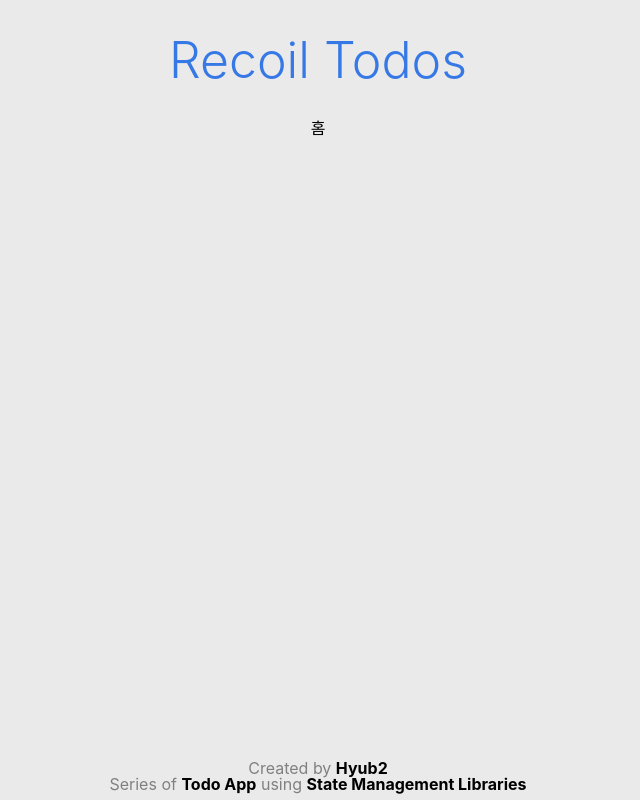
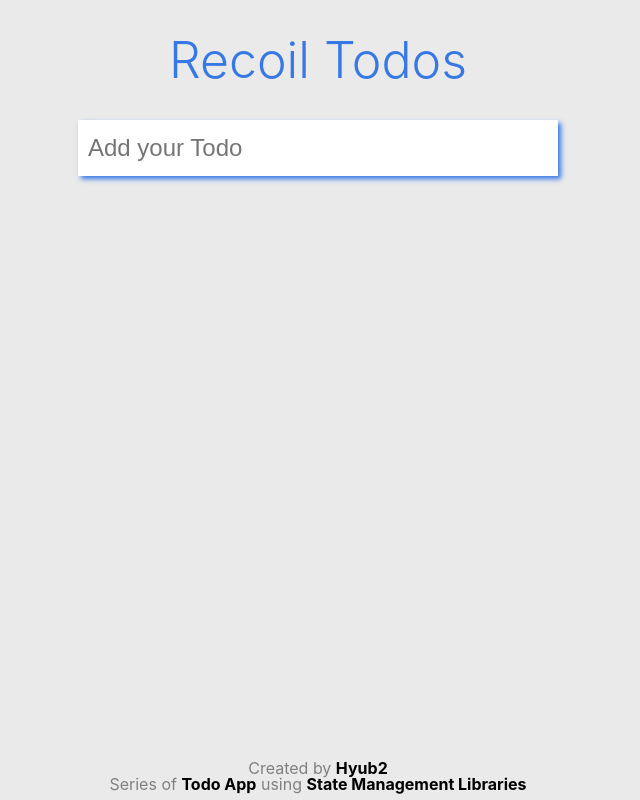
Before and after one commit to thwlckd/recoil-todo, a React (Create React App) app: page / in a window 1280 px wide. Shown: the whole page, without its empty margins (322-962 px from the left). Built offline with nearby package versions, Linux system fonts and the light colour scheme.

Commit message:
Feat: Input, TodoList 컴포넌트 작업 및 todo add 기능 추가

```diff
--- a/src/App.tsx
+++ b/src/App.tsx
@@ -1,14 +1,17 @@
 import GlobalStyle from './style/GlobalStyle';
 import Home from './pages/Home';
 import Layout from './components/Layout';
+import { RecoilRoot } from 'recoil';
 
 function App() {
   return (
     <>
       <GlobalStyle />
-      <Layout>
-        <Home />
-      </Layout>
+      <RecoilRoot>
+        <Layout>
+          <Home />
+        </Layout>
+      </RecoilRoot>
     </>
   );
 }
--- /dev/null
+++ b/src/components/Input.tsx
@@ -0,0 +1,47 @@
+import { useRef } from 'react';
+import { useRecoilState } from 'recoil';
+import styled from 'styled-components';
+import { todoListState } from '../store/atoms';
+
+const Input = () => {
+  const inputRef = useRef<HTMLInputElement>(null);
+  const [todoList, setTodoList] = useRecoilState(todoListState);
+
+  const handleAddTodo = (e: React.KeyboardEvent) => {
+    const input = inputRef.current?.value;
+
+    if (e.key !== 'Enter' || !input) return;
+
+    setTodoList((prev) => [
+      ...prev,
+      {
+        id: todoList.length + 1,
+        content: input,
+        isComplete: false,
+      },
+    ]);
+
+    inputRef.current.value = '';
+  };
+
+  return (
+    <InputTag
+      placeholder='Add your Todo'
+      ref={inputRef}
+      onKeyDown={handleAddTodo}
+    />
+  );
+};
+
+export default Input;
+
+const InputTag = styled.input`
+  width: 80%;
+  height: 7dvh;
+  padding: 0;
+  border: none;
+  outline-color: #ff7e79;
+  box-shadow: 3px 3px 5px #3678e5;
+  font-size: 24px;
+  text-indent: 10px;
+`;
--- /dev/null
+++ b/src/components/TodoList.tsx
@@ -0,0 +1,63 @@
+import { useRecoilValue } from 'recoil';
+import { todoListState } from '../store/atoms';
+import { Children } from 'react';
+import styled from 'styled-components';
+
+const TodoList = () => {
+  const todoList = useRecoilValue(todoListState);
+
+  return (
+    <TodoContainer>
+      {Children.toArray(
+        todoList.map(({ id, content, isComplete }) => (
+          <TodoWrapper>
+            <Toggle type='checkbox' />
+            <Text>{content}</Text>
+            <Button>Remove</Button>
+          </TodoWrapper>
+        ))
+      )}
+    </TodoContainer>
+  );
+};
+
+export default TodoList;
+
+const TodoContainer = styled.section`
+  width: 80%;
+  margin-top: 30px;
+`;
+
+const TodoWrapper = styled.div`
+  display: flex;
+  align-items: center;
+  width: 100%;
+  min-height: 7dvh;
+  margin-bottom: 10px;
+  box-shadow: 3px 3px 5px #99b6e8;
+  background-color: #fff;
+`;
+
+const Toggle = styled.input`
+  width: 4dvh;
+  height: 4dvh;
+  margin: 0 10px;
+`;
+
+const Text = styled.label`
+  flex: 1;
+  word-break: break-all;
+  font-size: 24px;
+`;
+
+const Button = styled.button`
+  margin: 0 10px;
+  height: 3dvh;
+  border: none;
+  background-color: salmon;
+  color: white;
+
+  &:hover {
+    background-color: #ff6561;
+  }
+`;
--- a/src/pages/Home.tsx
+++ b/src/pages/Home.tsx
@@ -1,9 +1,14 @@
 import styled from 'styled-components';
+import Input from '../components/Input';
+import TodoList from '../components/TodoList';
 
 const Home = () => {
   return (
     <>
-      <HomeContainer>홈</HomeContainer>
+      <HomeContainer>
+        <Input />
+        <TodoList />
+      </HomeContainer>
     </>
   );
 };
@@ -11,5 +16,9 @@ const Home = () => {
 export default Home;
 
 const HomeContainer = styled.main`
+  display: flex;
+  flex-direction: column;
+  align-items: center;
   flex: 1;
+  width: 100%;
 `;
```
Also changed, not shown: tsconfig.json (+3 -9 lines).
